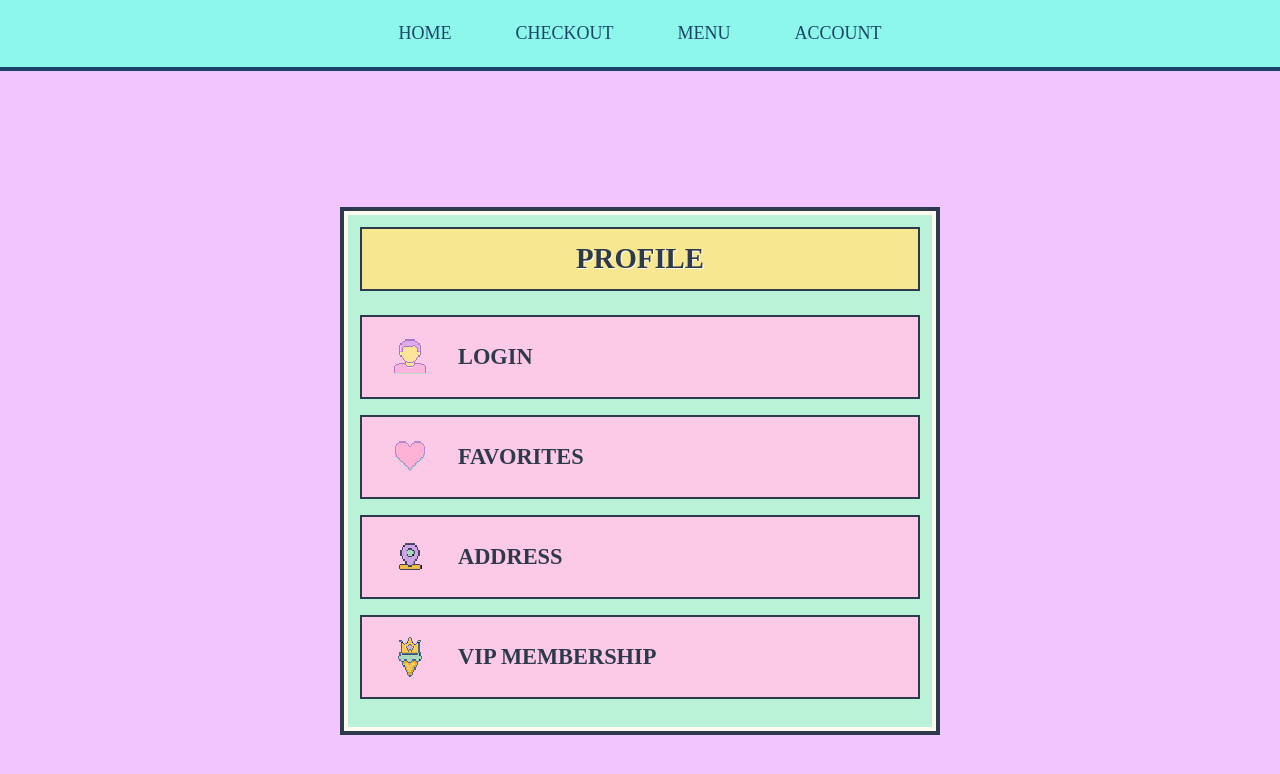
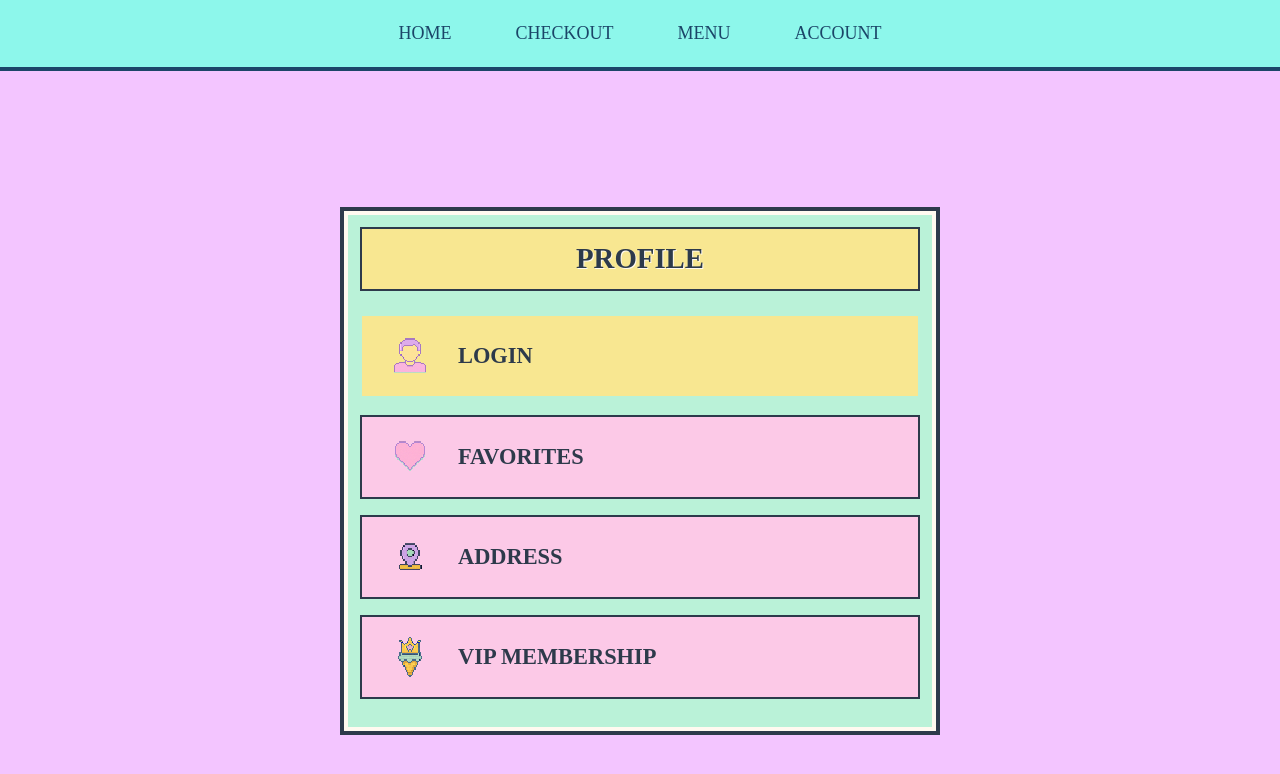
Before and after one commit to CodeLabs-Students/CL-Group-C, an Angular app in the folder sprinkle-sprite/: page /account in a window 1280 px wide. In both pictures the pointer is over the button "LOGIN". Shown: the top 774 px of the page. Built offline with nearby package versions, Linux system fonts and the light colour scheme.

Commit message:
Fix accidental delete of hover in account component before merge

```diff
--- a/sprinkle-sprite/src/app/layout/main/mainbody/pov/account/account.component.css
+++ b/sprinkle-sprite/src/app/layout/main/mainbody/pov/account/account.component.css
@@ -51,6 +51,12 @@
   transition: all 0.2s ease-in-out;
 }
 
+.account-button:hover {
+  background-color: #f8e791;
+  border-color: #baf2d8;
+  transform: translateY(-1px);
+}
+
 .account-button img {
   width: 48px;
   height: 48px;
```
